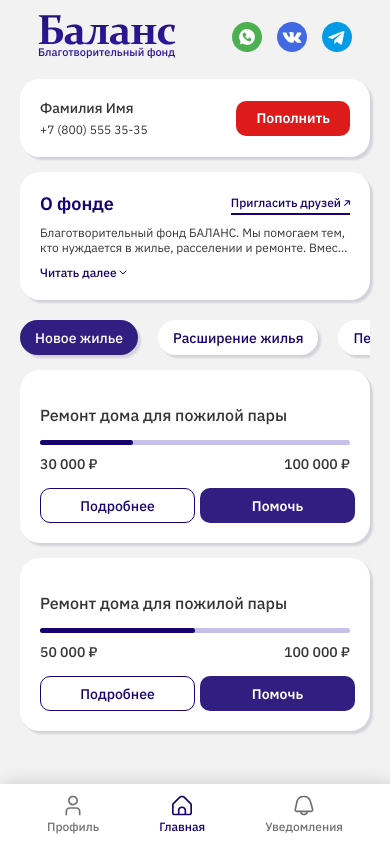
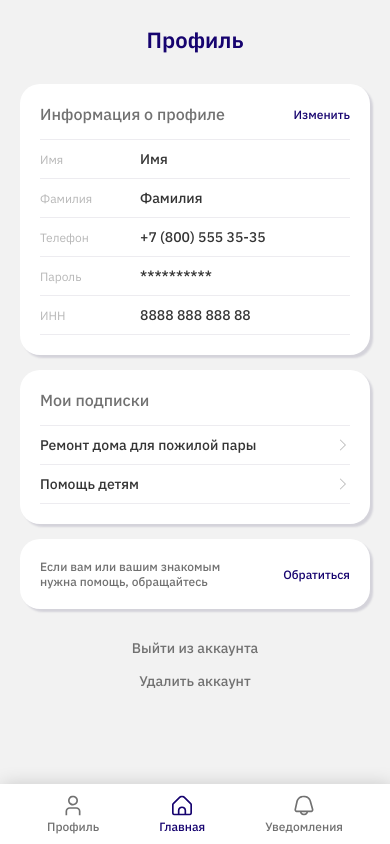
Before and after one commit to Atlas-IT-DEV/Mobile-application-balance, a React Native app: screen /ProfileScreen in a window 390 px wide. Built offline with nearby package versions, Linux system fonts and the light colour scheme; grey boxes are pictures that could not be loaded.

Commit message:
added profile page

```diff
--- a/App.js
+++ b/App.js
@@ -6,6 +6,7 @@ import RootStore from "./store/root_store";
 
 import BottomMenu from "./components/bottom_menu";
 import MainScreen from "./pages/main_screen/main_screen";
+import ProfileScreen from "./pages/profile_screen/profile_screen";
 
 const Stack = createNativeStackNavigator();
 
@@ -24,8 +25,9 @@ export default function App() {
               initialRouteName="MainScreen"
               screenOptions={{ headerShown: false }}
             >
+              <Stack.Screen name="ProfileScreen" component={ProfileScreen} />
               <Stack.Screen name="MainScreen" component={MainScreen} />
-              <Stack.Screen name="BottomMenu" component={BottomMenu} />
+              {/* <Stack.Screen name="BottomMenu" component={BottomMenu} /> */}
             </Stack.Navigator>
             <BottomMenu />
           </>
--- a/components/bottom_menu.jsx
+++ b/components/bottom_menu.jsx
@@ -23,6 +23,7 @@ const BottomMenu = () => {
         style={styles.button}
         onPress={() => {
           setSelected([1, 0, 0]);
+          navigation.navigate("ProfileScreen");
         }}
       >
         <SvgXml xml={selected[0] == 1 ? profileActiveIcon : profileIcon} />
@@ -39,6 +40,7 @@ const BottomMenu = () => {
         style={styles.button}
         onPress={() => {
           setSelected([0, 1, 0]);
+          navigation.navigate("MainScreen");
         }}
       >
         <SvgXml xml={selected[1] == 1 ? homeActiveIcon : homeIcon} />
--- /dev/null
+++ b/components/subscribe_mini_card.jsx
@@ -0,0 +1,27 @@
+import { StyleSheet, Text, TouchableOpacity, View } from "react-native";
+import { SvgXml } from "react-native-svg";
+import { arrowRightIcon } from "../images/images";
+
+const SubscribeMiniCard = ({
+  name_subscribe = "Ремонт дома для пожилой пары",
+}) => {
+  return (
+    <TouchableOpacity style={styles.container}>
+      <Text style={styles.nameText}>{name_subscribe}</Text>
+      <SvgXml xml={arrowRightIcon} />
+    </TouchableOpacity>
+  );
+};
+
+const styles = StyleSheet.create({
+  container: {
+    flexDirection: "row",
+    justifyContent: "space-between",
+    alignItems: "center",
+  },
+  nameText: {
+    color: "rgba(52, 52, 52, 1)",
+    fontFamily: "IBMMedium",
+  },
+});
+export default SubscribeMiniCard;
--- a/images/images.js
+++ b/images/images.js
@@ -168,3 +168,8 @@ export const notificationActiveIcon = `<svg width="20" height="21" viewBox="0 0
 </defs>
 </svg>
 `;
+
+export const arrowRightIcon = `<svg width="16" height="16" viewBox="0 0 16 16" fill="none" xmlns="http://www.w3.org/2000/svg">
+<path fill-rule="evenodd" clip-rule="evenodd" d="M6.4 13.6L12 8L6.4 2.4L5.84 2.96L10.88 8L5.84 13.04L6.4 13.6Z" fill="#B7B7B7"/>
+</svg>
+`;
--- /dev/null
+++ b/pages/profile_screen/profile_screen.jsx
@@ -0,0 +1,196 @@
+import {
+  StyleSheet,
+  View,
+  StatusBar,
+  SafeAreaView,
+  ScrollView,
+  Text,
+  TouchableOpacity,
+} from "react-native";
+
+import SubscribeMiniCard from "../../components/subscribe_mini_card";
+
+const ProfileScreen = ({
+  name = "Имя",
+  surname = "Фамилия",
+  phone_number = "+7 (800) 555 35-35",
+  inn = "8888 888 888 88",
+}) => {
+  return (
+    <SafeAreaView style={styles.container}>
+      <StatusBar barStyle="dark-content" />
+      <ScrollView>
+        <View style={styles.namePage}>
+          <Text style={styles.namePageText}>Профиль</Text>
+        </View>
+        <View style={[styles.component, styles.userInfo]}>
+          <View style={styles.headerProfile}>
+            <Text style={styles.nameComponentText}>Информация о профиле</Text>
+            <TouchableOpacity>
+              <Text style={styles.editButtonText}>Изменить</Text>
+            </TouchableOpacity>
+          </View>
+
+          <View style={styles.fields}>
+            <View style={styles.divideLine} />
+            <View style={styles.rowField}>
+              <Text style={styles.attributeText}>Имя</Text>
+              <Text style={styles.valueText}>{name}</Text>
+            </View>
+            <View style={styles.divideLine} />
+            <View style={styles.rowField}>
+              <Text style={styles.attributeText}>Фамилия</Text>
+              <Text style={styles.valueText}>{surname}</Text>
+            </View>
+            <View style={styles.divideLine} />
+            <View style={styles.rowField}>
+              <Text style={styles.attributeText}>Телефон</Text>
+              <Text style={styles.valueText}>{phone_number}</Text>
+            </View>
+            <View style={styles.divideLine} />
+            <View style={styles.rowField}>
+              <Text style={styles.attributeText}>Пароль</Text>
+              <Text style={styles.valueText}>**********</Text>
+            </View>
+            <View style={styles.divideLine} />
+            <View style={styles.rowField}>
+              <Text style={styles.attributeText}>ИНН</Text>
+              <Text style={styles.valueText}>{inn}</Text>
+            </View>
+            <View style={styles.divideLine} />
+          </View>
+        </View>
+        <View style={[styles.component, styles.subscribeInfo]}>
+          <View style={styles.headerProfile}>
+            <Text style={styles.nameComponentText}>Мои подписки</Text>
+          </View>
+          <View style={styles.fields}>
+            <View style={styles.divideLine} />
+            <SubscribeMiniCard />
+            <View style={styles.divideLine} />
+            <SubscribeMiniCard name_subscribe="Помощь детям" />
+            <View style={styles.divideLine} />
+          </View>
+        </View>
+
+        <View style={[styles.component, styles.helpInfo]}>
+          <Text style={styles.helpText}>
+            Если вам или вашим знакомым нужна помощь, обращайтесь
+          </Text>
+          <TouchableOpacity>
+            <Text style={styles.applyText}>Обратиться</Text>
+          </TouchableOpacity>
+        </View>
+
+        <View style={styles.actionButtons}>
+          <TouchableOpacity>
+            <Text style={styles.actionButtonText}>Выйти из аккаунта</Text>
+          </TouchableOpacity>
+          <TouchableOpacity>
+            <Text style={styles.actionButtonText}>Удалить аккаунт</Text>
+          </TouchableOpacity>
+        </View>
+      </ScrollView>
+    </SafeAreaView>
+  );
+};
+
+const styles = StyleSheet.create({
+  container: {
+    width: "100%",
+    height: "100%",
+  },
+  component: {
+    backgroundColor: "rgba(255,255,255,1)",
+    padding: 20,
+    marginHorizontal: 20,
+    borderRadius: 20,
+    shadowColor: "rgba(36, 27, 79, 0.2)",
+    shadowOffset: {
+      width: 3,
+      height: 3,
+    },
+    shadowOpacity: 0.7,
+    shadowRadius: 2,
+  },
+  namePage: {
+    alignItems: "center",
+    marginTop: 25,
+  },
+  namePageText: {
+    color: "rgba(22, 3, 111, 1)",
+    fontSize: 22,
+    fontFamily: "IBMSemiBold",
+  },
+  userInfo: { marginTop: 30 },
+  headerProfile: {
+    flexDirection: "row",
+    justifyContent: "space-between",
+    alignItems: "center",
+  },
+  nameComponentText: {
+    fontSize: 16,
+    fontFamily: "IBMMedium",
+    color: "rgba(113, 113, 113, 1)",
+  },
+  editButtonText: {
+    color: "rgba(22, 3, 111, 1)",
+    fontFamily: "IBMMedium",
+    fontSize: 12,
+  },
+  fields: {
+    marginTop: 15,
+    gap: 10,
+  },
+  divideLine: {
+    width: "100%",
+    height: 1,
+    backgroundColor: "rgba(237, 236, 240, 1)",
+  },
+  rowField: {
+    flexDirection: "row",
+    alignItems: "center",
+  },
+  attributeText: {
+    width: 100,
+    color: "rgba(183, 183, 183, 1)",
+    fontFamily: "IBMRegular",
+    fontSize: 12,
+  },
+  valueText: {
+    fontFamily: "IBMMedium",
+    color: "rgba(52, 52, 52, 1)",
+  },
+  subscribeInfo: {
+    marginTop: 15,
+  },
+  helpInfo: {
+    marginTop: 15,
+    flexDirection: "row",
+    justifyContent: "space-between",
+    alignItems: "center",
+  },
+  helpText: {
+    width: 190,
+    fontSize: 12,
+    fontFamily: "IBMMedium",
+    color: "rgba(113, 113, 113, 1)",
+  },
+  applyText: {
+    color: "rgba(22, 3, 111, 1)",
+    fontFamily: "IBMMedium",
+    fontSize: 12,
+  },
+  actionButtons: {
+    alignItems: "center",
+    marginTop: 30,
+    gap: 15,
+    marginBottom: 100,
+  },
+  actionButtonText: {
+    fontFamily: "IBMMedium",
+    color: "rgba(113, 113, 113, 1)",
+  },
+});
+
+export default ProfileScreen;
```
Also changed, not shown: images/arrow_right.svg (added).
